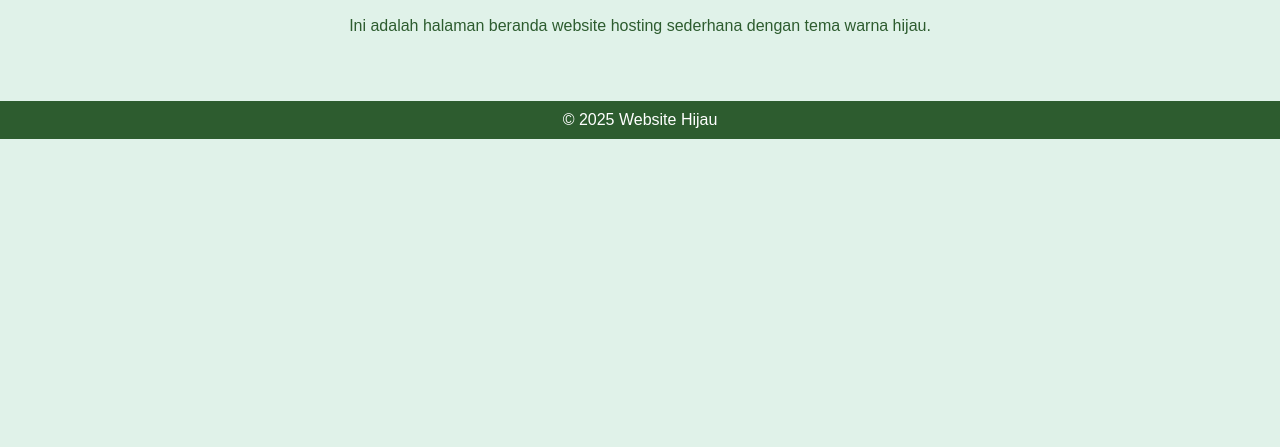
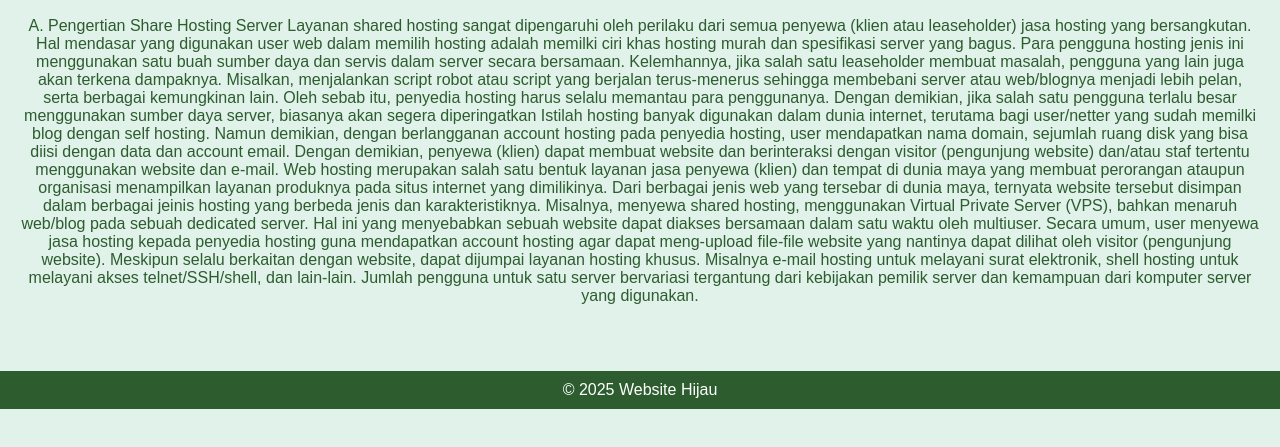
Before and after one commit to ramapra41-pixel/belajar-hosting, a plain HTML site: page index.html in a window 1280 px wide. Shown: the part 229-676 px from the top of the page. Drawn offline with Linux system fonts and the light colour scheme.

Commit message:
Update index.html

```diff
--- a/index.html
+++ b/index.html
@@ -16,7 +16,16 @@
     </nav>
     <main>
         <h2>Beranda</h2>
-        <p>Ini adalah halaman beranda website hosting sederhana dengan tema warna hijau.</p>
+        <p>A. Pengertian Share Hosting Server
+
+Layanan shared hosting sangat dipengaruhi oleh perilaku dari semua penyewa (klien atau leaseholder) jasa hosting yang bersangkutan. Hal mendasar yang digunakan user web dalam memilih hosting adalah memilki ciri khas hosting murah dan spesifikasi server yang bagus.
+Para pengguna hosting jenis ini menggunakan satu buah sumber daya dan servis dalam server secara bersamaan. Kelemhannya, jika salah satu leaseholder membuat masalah, pengguna yang lain juga akan terkena dampaknya.
+Misalkan, menjalankan script robot atau script yang berjalan terus-menerus sehingga membebani server atau web/blognya menjadi lebih pelan, serta berbagai kemungkinan lain. Oleh sebab itu, penyedia hosting harus selalu memantau para penggunanya.
+Dengan demikian, jika salah satu pengguna terlalu besar menggunakan sumber daya server, biasanya akan segera diperingatkan
+Istilah hosting banyak digunakan dalam dunia internet, terutama bagi user/netter yang sudah memilki blog dengan self hosting. Namun demikian, dengan berlangganan account hosting pada penyedia hosting, user mendapatkan nama domain, sejumlah ruang disk yang bisa diisi dengan data dan account email.
+Dengan demikian, penyewa (klien) dapat membuat website dan berinteraksi dengan visitor (pengunjung website) dan/atau staf tertentu menggunakan website dan e-mail. Web hosting merupakan salah satu bentuk layanan jasa penyewa (klien) dan tempat di dunia maya yang membuat perorangan ataupun organisasi menampilkan layanan produknya pada situs internet yang dimilikinya.
+Dari berbagai jenis web yang tersebar di dunia maya, ternyata website tersebut disimpan dalam berbagai jeinis hosting yang berbeda jenis dan karakteristiknya. Misalnya, menyewa shared hosting, menggunakan Virtual Private Server (VPS), bahkan menaruh web/blog pada sebuah dedicated server. Hal ini yang menyebabkan sebuah website dapat diakses bersamaan dalam satu waktu oleh multiuser.
+Secara umum, user menyewa jasa hosting kepada penyedia hosting guna mendapatkan account hosting agar dapat meng-upload file-file website yang nantinya dapat dilihat oleh visitor (pengunjung website). Meskipun selalu berkaitan dengan website, dapat dijumpai layanan hosting khusus. Misalnya e-mail hosting untuk melayani surat elektronik, shell hosting untuk melayani akses telnet/SSH/shell, dan lain-lain. Jumlah pengguna untuk satu server bervariasi tergantung dari kebijakan pemilik server dan kemampuan dari komputer server yang digunakan.</p>
     </main>
     <footer>
         &copy; 2025 Website Hijau
```
